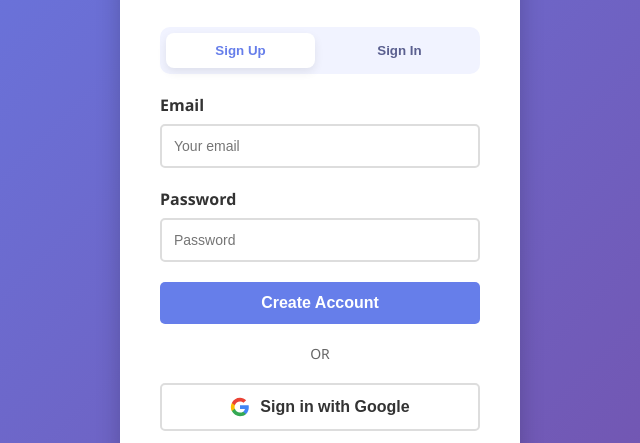
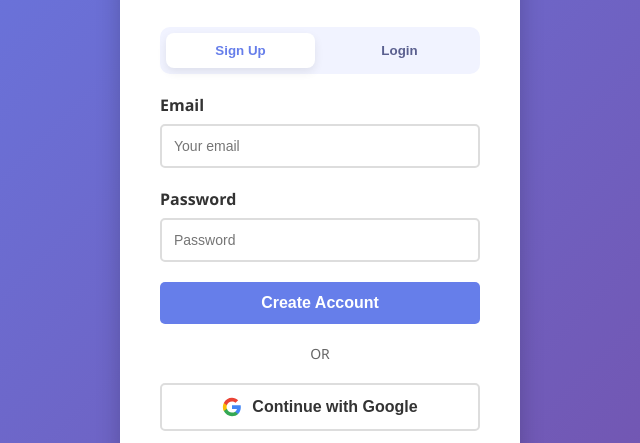
Before and after one commit to A-Mhd-Suhail/Every-Life-Matters, a plain HTML site: page index.html in a window 1280 px wide. Shown: the part 181-624 px from the top of the page, 320-960 px from the left. Drawn offline with Linux system fonts and the light colour scheme; no server answers.

Commit message:
Uffggdpdate index.html

```diff
--- a/index.html
+++ b/index.html
@@ -356,7 +356,7 @@
         <h1>🏥 Every Life Matters</h1>
         <div class="auth-toggle">
             <button type="button" id="signUpTab" class="active" onclick="setAuthMode('signup')">Sign Up</button>
-            <button type="button" id="signInTab" onclick="setAuthMode('login')">Sign In</button>
+            <button type="button" id="signInTab" onclick="setAuthMode('login')">Login</button>
         </div>
         <form id="loginForm" onsubmit="handleLogin(event)">
             <input type="hidden" id="authMode" value="signup">
@@ -371,17 +371,17 @@
             <button type="submit" id="authSubmitBtn" class="login-btn">Create Account</button>
         </form>
         <div class="divider">OR</div>
-        <button onclick="handleGoogleLogin()" class="google-btn">
+        <button type="button" onclick="handleGoogleLogin()" class="google-btn">
             <svg width="20" height="20" viewBox="0 0 24 24">
                 <path d="M22.56 12.25c0-.78-.07-1.53-.2-2.25H12v4.26h5.92c-.26 1.37-1.04 2.53-2.21 3.31v2.77h3.57c2.08-1.92 3.28-4.74 3.28-8.09z" fill="#4285F4"/>
                 <path d="M12 23c2.97 0 5.46-.98 7.28-2.66l-3.57-2.77c-.98.66-2.23 1.06-3.71 1.06-2.86 0-5.29-1.93-6.16-4.53H2.18v2.84C3.99 20.53 7.7 23 12 23z" fill="#34A853"/>
                 <path d="M5.84 14.09c-.22-.66-.35-1.36-.35-2.09s.13-1.43.35-2.09V7.07H2.18C1.43 8.55 1 10.22 1 12s.43 3.45 1.18 4.93l2.85-2.22.81-.62z" fill="#FBBC05"/>
                 <path d="M12 5.38c1.62 0 3.06.56 4.21 1.64l3.15-3.15C17.45 2.09 14.97 1 12 1 7.7 1 3.99 3.47 2.18 7.07l3.66 2.84c.87-2.6 3.3-4.53 6.16-4.53z" fill="#EA4335"/>
             </svg>
-            Sign in with Google
+            Continue with Google
         </button>
         <p id="authHelpText" style="text-align: center; margin-top: 15px; color: #666; font-size: 12px;">
-            Create an account first, then sign in anytime with the same email and password.
+            Create an account to start, sign in anytime later, or continue with Google.
         </p>
     </div>
 </div>
```
